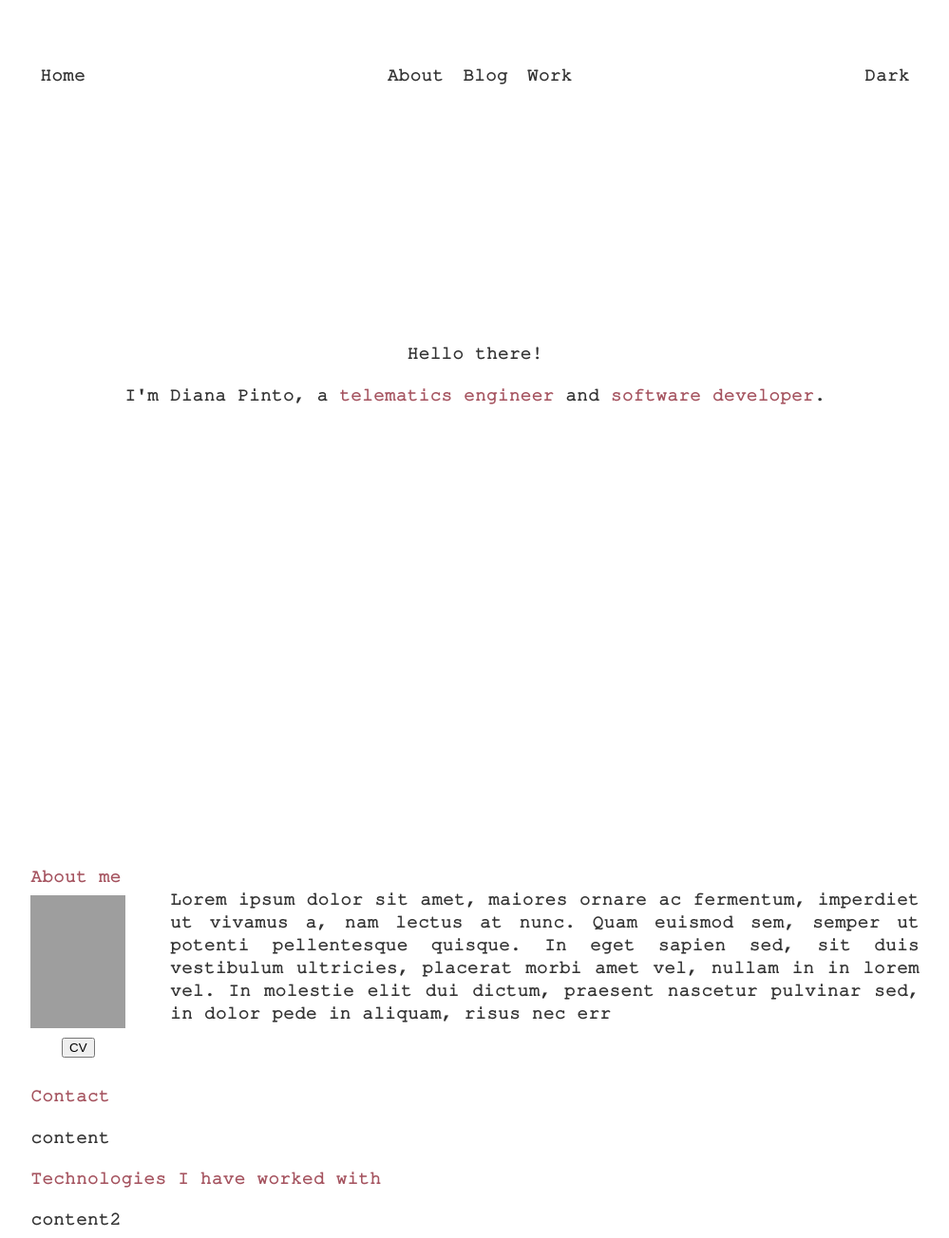
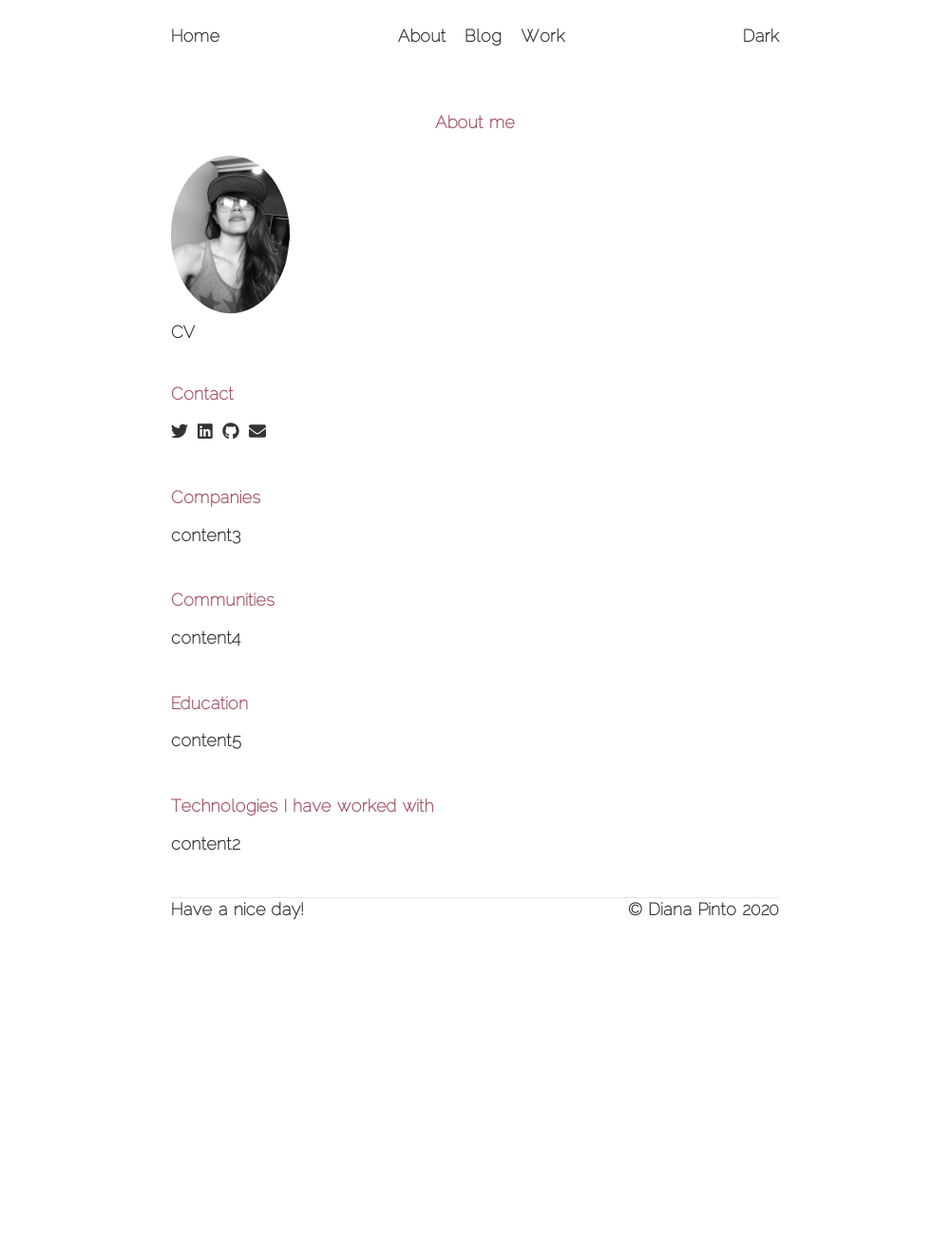
Before and after one commit to apokochito/Apokochito.github.io, a React app: page /about in a window 1280 px wide. Shown: the top 1304 px of the page at 95% size, without its empty margins (140-1139 px from the left). After the commit the page ends 1002 px from the top, so only its background shows below. Built offline with nearby package versions, Linux system fonts and the light colour scheme; grey boxes are pictures that could not be loaded.

Commit message:
Enable routes, new design, add icons, links and change image

```diff
--- a/public/index.html
+++ b/public/index.html
@@ -3,8 +3,14 @@
   <head>
     <meta charset="utf-8" />
     <link rel="icon" href="%PUBLIC_URL%/favicon.ico" />
+    <link
+      rel="stylesheet"
+      href="https://maxcdn.bootstrapcdn.com/bootstrap/4.4.1/css/bootstrap.min.css"
+      integrity="sha384-Vkoo8x4CGsO3+Hhxv8T/Q5PaXtkKtu6ug5TOeNV6gBiFeWPGFN9MuhOf23Q9Ifjh"
+      crossorigin="anonymous"
+    />
     <meta name="viewport" content="width=device-width, initial-scale=1" />
-<!--    <meta name="theme-color" content="#000000" />
+    <!--    <meta name="theme-color" content="#000000" />
     <meta
       name="description"
       content="Web site created using create-react-app"
--- a/src/assets/css/App.css
+++ b/src/assets/css/App.css
@@ -1,10 +1,23 @@
 .App {
-  padding: 5% 13% 1%;
+  padding: 2% 25% 1%;
+}
+
+hr {
+  margin: 0;
+  padding: 0;
 }
 
 a {
   text-decoration: none;
   color: inherit;
+}
+
+a:focus,
+a:active,
+a:hover {
+  color: #a5535f;
+  text-decoration: none;
+  transition: 0s;
 }
 
 p {
@@ -13,53 +26,127 @@ p {
 
 span {
   color: #a5535f;
-  font-weight: bold;
 }
 
 #profile p {
   margin: 0px;
 }
 
-@media screen and (min-width: 434px) and (max-width: 695px) {
+ul {
+  list-style: none;
+  display: flex;
+  flex-direction: row;
+  margin: 0;
+  padding: 0;
+}
+li {
+  padding: 0 10px 0 0;
+}
+
+/*
+  ##Device = Desktops
+  ##Screen = 1281px to higher resolution desktops
+*/
+
+@media (min-width: 1281px) {
   p,
-  article {
-    font-size: medium;
+  article,
+  #bottom-footer,
+  #navbar {
+    font-size: x-large;
   }
-}
-@media screen and (min-width: 381px) and (max-width: 434px) {
-  p,
-  article {
-    font-size: small;
-  }
-}
-@media screen and (min-width: 200px) and (max-width: 381px) {
-  p,
-  article {
-    font-size: xx-small;
+  #welcome {
+    padding: 25% 0 38% 0;
+    margin: 13% 0 20% 0;
   }
 }
 
-@media screen and (min-width: 300px) and (max-width: 400px) {
+/*
+  ##Device = Laptops, Desktops
+  ##Screen = B/w 1025px to 1280px
+*/
+
+@media (min-width: 1025px) and (max-width: 1280px) {
+  p,
+  article,
+  #bottom-footer,
+  #navbar {
+    font-size: large;
+  }
   #welcome {
-    padding: 24vmin 0vmax 10vmax 0vmax;
-    margin: 16vmin 0% 17vmin 0%;
+    padding: 19% 0 30% 0;
+    margin: 13% 0 20% 0;
   }
 }
-@media screen and (min-width: 400px) and (max-width: 500px) {
+
+/*
+  ##Device = Tablets, Ipads (portrait)
+  ##Screen = B/w 768px to 1024px
+*/
+
+@media (min-width: 768px) and (max-width: 1024px) {
+  p,
+  article,
+  #bottom-footer,
+  #navbar {
+    font-size: large;
+  }
   #welcome {
-    padding: 9vmin 0 14vmin 0;
-    margin: 9vmax 0 10vmin 0;
+    padding: 55% 0 130% 0;
+    margin: 13% 0 20% 0;
   }
 }
-@media screen and (min-width: 500px) and (max-width: 600px) {
+
+/*
+  ##Device = Tablets, Ipads (landscape)
+  ##Screen = B/w 768px to 1024px
+*/
+
+@media (min-width: 768px) and (max-width: 1024px) and (orientation: landscape) {
+  p,
+  article,
+  #bottom-footer,
+  #navbar {
+    font-size: large;
+  }
   #welcome {
-    padding: 22vmin 0 35vmin 0;
-    margin: 18vmin 0 35vmin 0;
+    padding: 24% 0 55% 0;
+    margin: 13% 0 20% 0;
   }
 }
-@media screen and (min-width: 600px) and (max-width: 1800px) {
+
+/*
+  ##Device = Low Resolution Tablets, Mobiles (Landscape)
+  ##Screen = B/w 481px to 767px
+*/
+
+@media (min-width: 481px) and (max-width: 767px) {
+  p,
+  article,
+  #bottom-footer,
+  #navbar {
+    font-size: medium;
+  }
   #welcome {
-    padding: 15vmin 0 38vmin 0;
-    margin: 15vmin 0 20vmin 0;
+    padding: 18% 0 29% 0;
+    margin: 13% 0 20% 0;
   }
 }
+
+/*
+  ##Device = Most of the Smartphones Mobiles (Portrait)
+  ##Screen = B/w 320px to 479px
+*/
+
+@media (min-width: 320px) and (max-width: 480px) {
+  p,
+  article,
+  #bottom-footer,
+  #navbar {
+    font-size: xx-small;
+  }
+  #welcome {
+    padding: 45% 0 153% 0;
+    margin: 13% 0 20% 0;
+  }
+}
--- a/src/assets/css/Footer.css
+++ b/src/assets/css/Footer.css
@@ -1,6 +1,9 @@
 #bottom-footer {
   text-align: center;
-  font-size: 70%;
   display: flex;
   justify-content: space-between;
 }
+
+#bottom-footer p {
+  margin-top: 0px;
+}
--- a/src/assets/css/Intro.css
+++ b/src/assets/css/Intro.css
@@ -1,6 +1,8 @@
 img {
-  width: 100px;
-  height: 140px;
+  width: 125px;
+  margin-top: 20px;
+  border-radius: 100%;
+  opacity: 1;
 }
 
 #cv {
@@ -9,9 +11,29 @@ img {
 
 #profile {
   text-align: center;
-  display: flex;
+  display: grid;
+  text-align: -webkit-center;
+  padding-bottom: 6%;
 }
 
 #cv p {
   padding: 4.3% 5% 3% 0%;
 }
+
+#firstArticle {
+  padding-top: 10%;
+}
+
+button {
+  padding: 0rem 0rem;
+}
+
+.btn-lg {
+  padding: 0.5rem 0 0 0;
+  font-weight: 600;
+  text-align: center;
+  font-size: large;
+  color: #333;
+  border: 0;
+  width: fit-content;
+}
--- a/src/assets/css/Nav.css
+++ b/src/assets/css/Nav.css
@@ -1,33 +1,9 @@
 #navbar {
   display: flex;
   justify-content: space-between;
-}
-
-#navbar a {
-  padding: 10px;
-}
-
-#background-mode {
-  padding: 0px 10px 10px 0px;
 }
 
 #navbar a:hover {
   color: #a5535f;
   transition: all 0.4s ease-in-out;
 }
-
-@media screen and (min-width: 434px) and (max-width: 695px) {
-  #navbar {
-    font-size: medium;
-  }
-}
-@media screen and (min-width: 381px) and (max-width: 434px) {
-  #navbar {
-    font-size: small;
-  }
-}
-@media screen and (min-width: 200px) and (max-width: 381px) {
-  #navbar {
-    font-size: xx-small;
-  }
-}
--- a/src/assets/css/Note.css
+++ b/src/assets/css/Note.css
@@ -0,0 +1,6 @@
+#notesArticle p {
+  padding-top: 2%;
+}
+#notesArticle {
+  padding-bottom: 4%;
+}
--- a/src/assets/css/index.css
+++ b/src/assets/css/index.css
@@ -1,6 +1,5 @@
 body {
   font-family: spirequal;
-  font-size: 1.2em;
   color: #333;
   font-weight: 600;
   letter-spacing: 0.02em;
@@ -10,7 +9,7 @@ body {
 
 @font-face {
   font-family: "spirequal";
-  src: local("spirequal"), url(./../fonts/nimbusmono.otf) format("truetype");
+  src: local("spirequal"), url(./../fonts/raleway_thin.ttf) format("truetype");
 }
 
 #root {
--- a/src/components/App.js
+++ b/src/components/App.js
@@ -5,24 +5,67 @@ import Note from "./Note";
 import Footer from "./Footer";
 import Intro from "./Intro";
 import Main from "./Main";
+import Blog from "./Blog";
+import Work from "./Work";
+import { BrowserRouter as Router, Route } from "react-router-dom";
+import { FontAwesomeIcon } from "@fortawesome/react-fontawesome";
+import { faEnvelope } from "@fortawesome/free-solid-svg-icons";
+import {
+  faGithub,
+  faLinkedin,
+  faTwitter
+} from "@fortawesome/free-brands-svg-icons";
+
 function App() {
+  const IconLinks = ({ href, icon }) => (
+    <li>
+      <a href={href}>
+        <FontAwesomeIcon icon={icon} />
+      </a>
+    </li>
+  );
+  const contact = (
+    <React.Fragment>
+      <ul>
+        <IconLinks href="https://twitter.com/JuanCrg90" icon={faTwitter} />
+        <IconLinks
+          href="https://www.linkedin.com/in/dianaepinto/"
+          icon={faLinkedin}
+        />
+        <IconLinks href="https://github.com/apokochito" icon={faGithub} />
+        <IconLinks href="mailto:diana.apolinar@hotmail.com" icon={faEnvelope} />
+      </ul>
+    </React.Fragment>
+  );
   const notes = [
-    { title: "Contact", content: "content" },
-    { title: "Technologies I have worked with", content: "content2" },
+    { title: "Contact", content: contact },
     { title: "Companies", content: "content3" },
     { title: "Communities", content: "content4" },
-    { title: "Education", content: "content5" }
+    { title: "Education", content: "content5" },
+    { title: "Technologies I have worked with", content: "content2" }
   ];
   return (
     <div className="App">
+      <Router>
         <Nav />
+        <Route exact path="/">
           <Main />
+        </Route>
+        <Route path="/about">
           <Intro />
           {notes.map((note, i) => (
             <Note title={note.title} key={i} content={note.content} />
           ))}
+        </Route>
+        <Route path="/blog">
+          <Blog />
+        </Route>
+        <Route path="/work">
+          <Work />
+        </Route>
         <hr></hr>
         <Footer />
+      </Router>
     </div>
   );
 }
--- /dev/null
+++ b/src/components/Blog.js
@@ -0,0 +1,8 @@
+import React, { Component } from "react";
+import "./../assets/css/Blog.css";
+class Blog extends Component {
+  render() {
+    return <article>Blog!</article>;
+  }
+}
+export default Blog;
--- a/src/components/Intro.js
+++ b/src/components/Intro.js
@@ -1,30 +1,28 @@
 import React, { Component } from "react";
 import "./../assets/css/Intro.css";
+import Button from "react-bootstrap/Button";
 class Intro extends Component {
+  btnClick() {
+    window.open(
+      "https://www.dropbox.com/s/2wkudf8iyra6ckz/Diana%20Pinto%20CV.pdf?dl=0"
+    );
+  }
   render() {
     return (
-      <React.Fragment>
-        <article>
+      <div id="profile">
+        <article id="firstArticle">
           <span>About me</span>
         </article>
-        <div id="profile">
-          <div id="cv">
-            <img
-              src={require("./../assets/images/profile.png")}
-              alt="profile"
-            />
-            <button>CV</button>
-          </div>
-          <p>
-            Lorem ipsum dolor sit amet, maiores ornare ac fermentum, imperdiet
-            ut vivamus a, nam lectus at nunc. Quam euismod sem, semper ut
-            potenti pellentesque quisque. In eget sapien sed, sit duis
-            vestibulum ultricies, placerat morbi amet vel, nullam in in lorem
-            vel. In molestie elit dui dictum, praesent nascetur pulvinar sed, in
-            dolor pede in aliquam, risus nec err
-          </p>
-        </div>
-      </React.Fragment>
+        <img src={require("./../assets/images/profile2.jpeg")} alt="profile" />
+        <Button
+          variant="outline-link"
+          size="lg"
+          onClick={this.btnClick.bind(this)}
+          type="button"
+        >
+          CV
+        </Button>
+      </div>
     );
   }
 }
--- a/src/components/Nav.js
+++ b/src/components/Nav.js
@@ -1,5 +1,7 @@
 import React, { Component } from "react";
 import "./../assets/css/Nav.css";
+import { Link } from "react-router-dom";
+
 class Nav extends Component {
   render() {
     return (
@@ -9,9 +11,15 @@ class Nav extends Component {
         </div>
         <div>
           <nav>
-            <a href="./">About</a>
-            <a href="/">Blog</a>
-            <a href="/">Work</a>
+            <Link style={{ padding: "0px 10px 0px 10px" }} to="/about">
+              About
+            </Link>
+            <Link style={{ padding: "0px 10px 0px 10px" }} to="/blog">
+              Blog
+            </Link>
+            <Link style={{ padding: "0px 10px 0px 10px" }} to="/work">
+              Work
+            </Link>
           </nav>
         </div>
         <div id="background-mode">Dark</div>
--- a/src/components/Note.js
+++ b/src/components/Note.js
@@ -5,7 +5,7 @@ class Note extends Component {
     const note = this.props;
     return (
       <React.Fragment>
-        <article>
+        <article id="notesArticle">
           <span>{note.title}</span>
           <p>{note.content}</p>
         </article>
--- /dev/null
+++ b/src/components/Work.js
@@ -0,0 +1,8 @@
+import React, { Component } from "react";
+import "./../assets/css/Work.css";
+class Work extends Component {
+  render() {
+    return <article>Work!</article>;
+  }
+}
+export default Work;
```
Also changed, not shown: package.json (+8 -0 lines), src/assets/css/Blog.css (added), src/assets/css/Work.css (added), src/assets/images/profile2.jpeg (added), 1 other file. Lines whose indentation alone changed are shown as unchanged.
